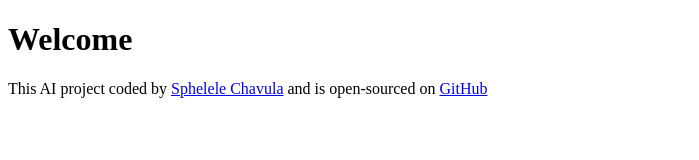
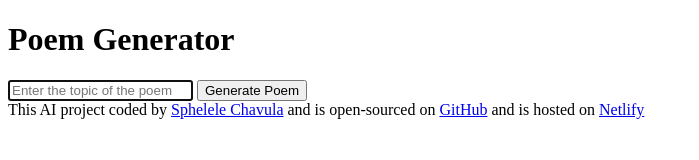
Before and after one commit to Spheh123/poems-generator, a plain HTML site: page index.html in a window 1280 px wide. Shown: the whole page, without its empty margins (0-699 px from the left). Drawn offline with Linux system fonts and the light colour scheme.

Commit message:
Added basic HTML structure

```diff
--- a/index.html
+++ b/index.html
@@ -4,10 +4,27 @@
     <meta charset="UTF-8" />
     <meta name="viewport" content="width=device-width, initial-scale=1.0" />
     <link rel="stylesheet" href="src/style.css" />
-    <title>AI Poem generator</title>
+    <title>AI Poem Generator</title>
   </head>
   <body>
-    <h1>Welcome</h1>
+    <h1>Poem Generator</h1>
+    <main>
+      <form id="poemForm">
+        <input
+          type="text"
+          id="poemTopic"
+          placeholder="Enter the topic of the poem"
+          required
+          autofocus
+          autocomplete="off"
+        />
+        <button type="submit">Generate Poem</button>
+      </form>
+
+      <!-- Poem will display here -->
+      <div id="poemResult"></div>
+    </main>
+
     <footer>
       This AI project coded by
       <a href="https://github.com/Spheh123" target="_blank">Sphelele Chavula</a>
@@ -15,6 +32,10 @@
       <a href="https://github.com/Spheh123/poems-generator" target="_blank"
         >GitHub</a
       >
+      and is hosted on
+      <a href="https://sphes-poems-generator.netlify.app/" target="_blank"
+        >Netlify</a
+      >
     </footer>
     <script src="src/index.js"></script>
   </body>
```
